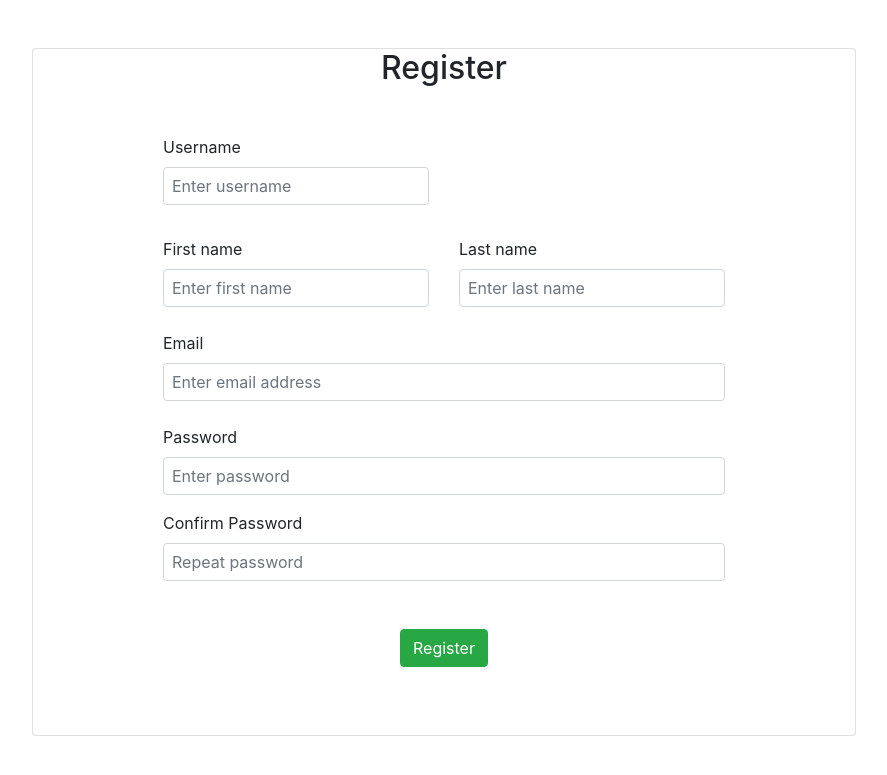
After one commit to ChristopheSchevers/SQL-To-The-Test, a PHP site: page /register.php in a window 1280 px wide. The commit adds this page. Shown: the top 775 px of the page, without its empty margins (196-1083 px from the left). Run offline with PHP 8.4, Linux system fonts and the light colour scheme.

Commit message:
New commit

```diff
--- /dev/null
+++ b/register.php
@@ -0,0 +1,59 @@
+<?php
+
+?>
+
+<!DOCTYPE html>
+<html>
+<head>
+    <meta charset="UTF-8">
+    <meta name="viewport" content="width=device-width, initial-scale=1.0">
+    <meta http-equiv="X-UA-Compatible" content="ie=edge">
+    <link rel="stylesheet" href="https://stackpath.bootstrapcdn.com/bootstrap/4.3.1/css/bootstrap.min.css" integrity="sha384-ggOyR0iXCbMQv3Xipma34MD+dH/1fQ784/j6cY/iJTQUOhcWr7x9JvoRxT2MZw1T" crossorigin="anonymous">
+    <title>Register</title>
+</head>
+<body>
+    <div class="container col-8 offset-2 mt-5">
+        <div class="card d-flex justify-content-center align-items-center">
+            <h2 class="card-title">Register</h2>
+            <div class="card-body">
+                <form action="" method="POST">
+                    <div class="form-group col-6 pl-0 my-3">
+                        <label for="username">Username</label>
+                        <input class="form-control p-2" type="text" name="username" placeholder="Enter username" required>
+                    </div>
+                    <div class="row">
+                        <div class="form-group col my-3">
+                            <label for="fName">First name</label>
+                            <input class="form-control p-2" type="text" name="fName" placeholder="Enter first name" required>
+                        </div>
+                        <div class="form-group col my-3">
+                            <label for="lName">Last name</label>
+                            <input class="form-control p-2" type="text" name="lName" placeholder="Enter last name" required>
+                        </div>
+                    </div>
+                    <div class="form-group mt-2 mb-4">
+                        <label for="email">Email</label>
+                        <input class="form-control p-2" type="email" name="email" placeholder="Enter email address" required>
+                    </div>
+                    <div class="form-group my-3">
+                        <label for="password">Password</label>
+                        <input class="form-control p-2" type="password" name="password" placeholder="Enter password" minlength="4" required>
+                    </div>
+                    <div class="form-group my-3">
+                        <label for="confirmPass">Confirm Password</label>
+                        <input class="form-control p-2" type="password" name="confirmPass" placeholder="Repeat password" minlength="4" required>
+                    </div>
+                    <div class="form-group text-center my-5">
+                        <button class="btn btn-success" type="submit" name="login-btn">Register</button>
+                    </div>
+                </form>
+            </div>
+        </div>
+    </div>
+
+    <!-- Bootstrap scripts -->
+    <script src="https://code.jquery.com/jquery-3.3.1.slim.min.js" integrity="sha384-q8i/X+965DzO0rT7abK41JStQIAqVgRVzpbzo5smXKp4YfRvH+8abtTE1Pi6jizo" crossorigin="anonymous"></script>
+    <script src="https://cdnjs.cloudflare.com/ajax/libs/popper.js/1.14.7/umd/popper.min.js" integrity="sha384-UO2eT0CpHqdSJQ6hJty5KVphtPhzWj9WO1clHTMGa3JDZwrnQq4sF86dIHNDz0W1" crossorigin="anonymous"></script>
+    <script src="https://stackpath.bootstrapcdn.com/bootstrap/4.3.1/js/bootstrap.min.js" integrity="sha384-JjSmVgyd0p3pXB1rRibZUAYoIIy6OrQ6VrjIEaFf/nJGzIxFDsf4x0xIM+B07jRM" crossorigin="anonymous"></script>
+</body>
+</html>
```
Also changed, not shown: login.php (+4 -3 lines), home.php (added), index.php (added).
